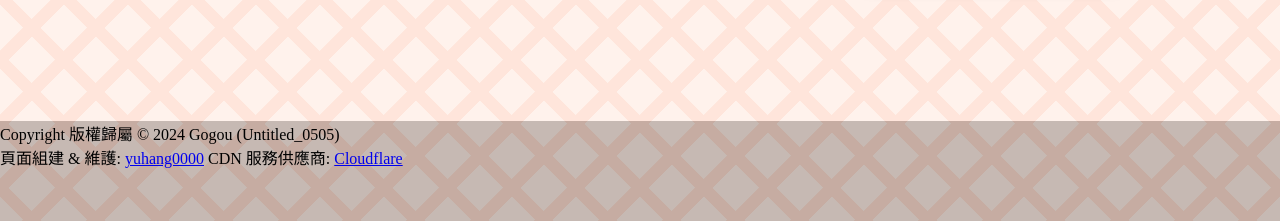
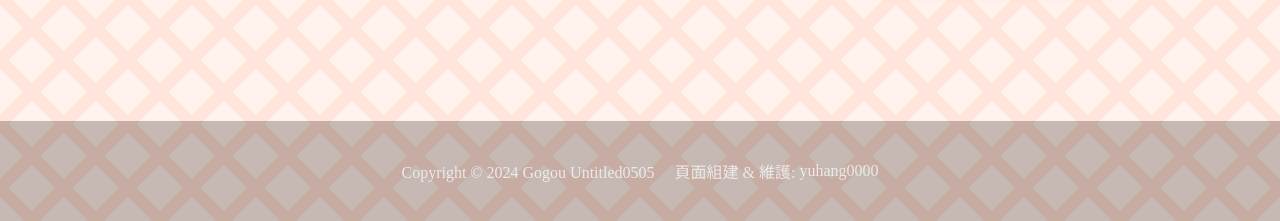
Before and after one commit to yuhang0000/Untitled_0505, a plain HTML site: page index.html in a window 1280 px wide. Shown: the part 679-900 px from the top of the page. Drawn offline with Linux system fonts and the light colour scheme.

Commit message:
Add files via upload

```diff
--- a/index.html
+++ b/index.html
@@ -62,9 +62,8 @@ p{
 </div>
 <!-- 頁尾 -->
 <div style="display: block; width:100%; background:#aaaaaaaa; height:100px;">
-<p>Copyright 版權歸屬 &copy; 2024 Gogou (Untitled_0505)</p>
-<p>頁面組建 & 維護: <a href="https://yuhang0000.github.io/" target="_blank">yuhang0000</a>  CDN 服務供應商: <a href="https://www.cloudflare.com/" target="_blank">Cloudflare</a>
-</p>
+<p style="widht:100%; height:100%; align-items:center; justify-content:center; float:center; display:flex; color:#eeeeeeee;">
+Copyright &copy; 2024 Gogou Untitled0505 &nbsp; &nbsp; 頁面組建 & 維護:&nbsp;<a style="color:#eeeeeeee; text-decoration:none;" href="https://yuhang0000.github.io/" target="_blank">yuhang0000</p>
 </div>
 </div>
 </body>
```
